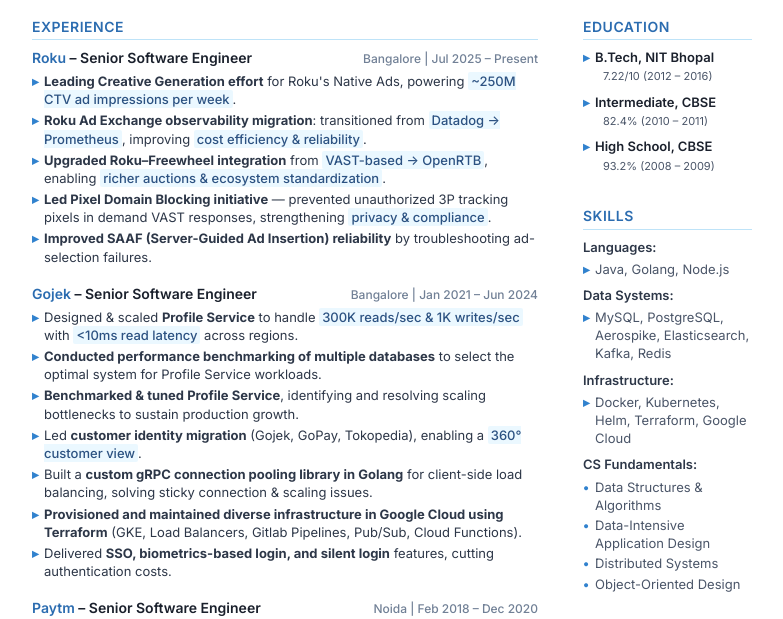
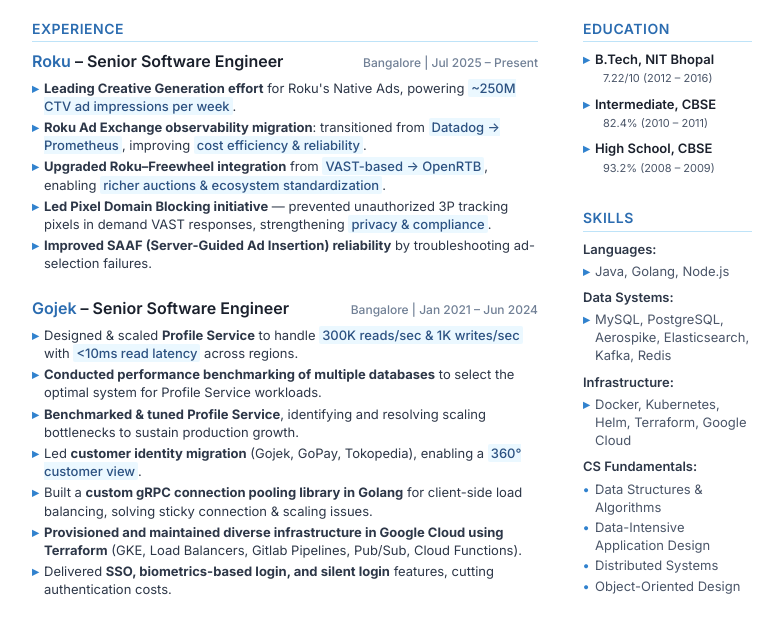
Before and after one commit to kalyanironak/kalyanironak.github.io, a plain HTML site: page index.html in a window 1280 px wide. Shown: the part 131-750 px from the top of the page, without its empty margins (248-1031 px from the left). Drawn offline with Linux system fonts and the light colour scheme.

Commit message:
Update index.html
Slight Changes for bigger font.

```diff
--- a/index.html
+++ b/index.html
@@ -31,7 +31,7 @@
         /* Header */
         .header {
             text-align: center;
-            margin-bottom: 20px;
+            margin-bottom: 22px;
             border-bottom: 2px solid #e2e8f0;
             padding-bottom: 15px;
         }
@@ -78,20 +78,20 @@
 
         /* Experience */
         .job {
-            margin-bottom: 18px;
+            margin-bottom: 25px;
         }
 
         .job-header {
             display: flex;
             justify-content: space-between;
             align-items: baseline;
-            margin-bottom: 4px;
+            margin-bottom: 6px;
         }
 
         .company-role {
             font-weight: 600;
             color: #1a202c;
-            font-size: 14px;
+            font-size: 16px;
         }
 
         .company {
```
